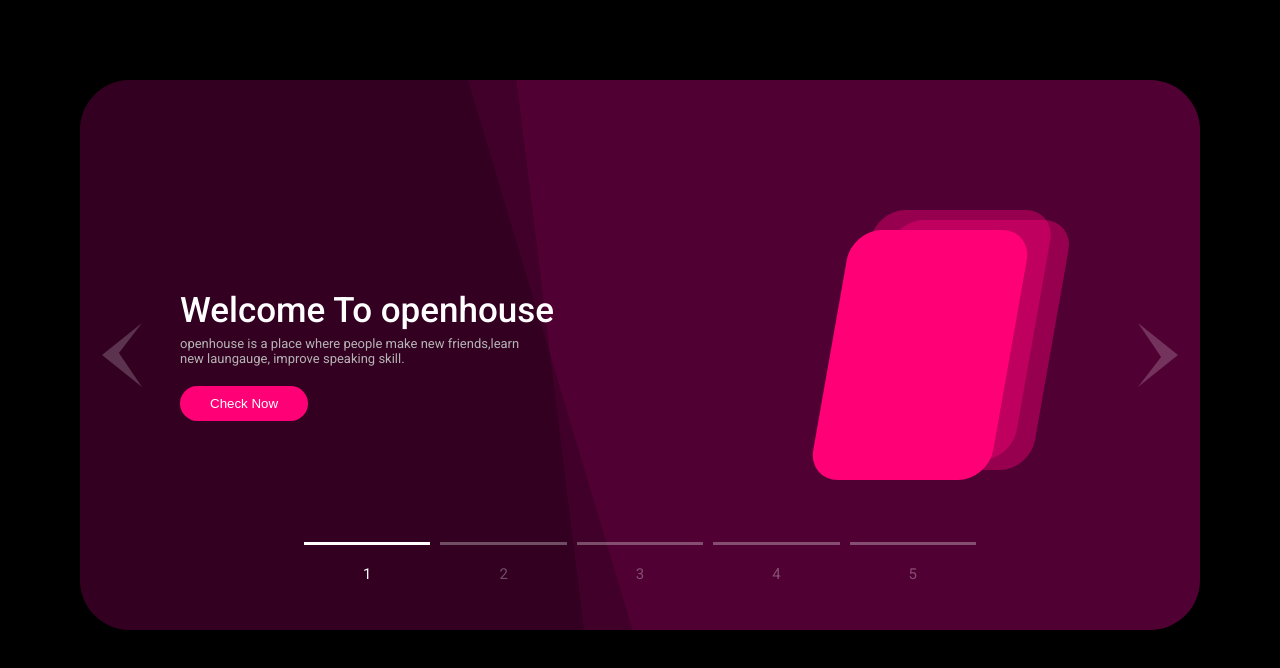
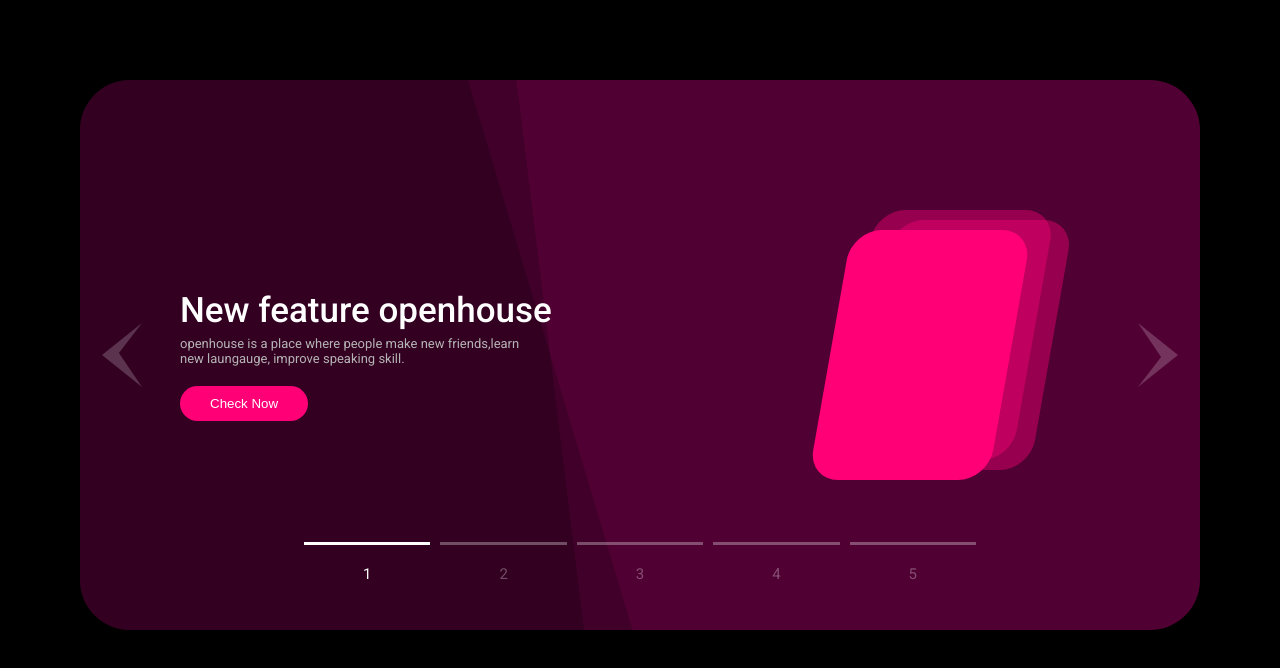
Before and after one commit to pratik97669966/roomprivacypolicy, a plain HTML site: page index.html in a window 1280 px wide. Drawn offline with Linux system fonts and the light colour scheme; files that its build step writes are made by us from their sources; a script that the page names is missing.

Commit message:
Update index.html

```diff
--- a/index.html
+++ b/index.html
@@ -26,7 +26,7 @@
                 <div class="box1 box">
                     <div class="bg"></div>
                     <div class="details">
-                        <h1>Welcome To openhouse</h1>
+                        <h1>New feature openhouse</h1>
                         <p>
                             openhouse is a place where people make new friends,learn new laungauge,
                             improve speaking skill.
```
